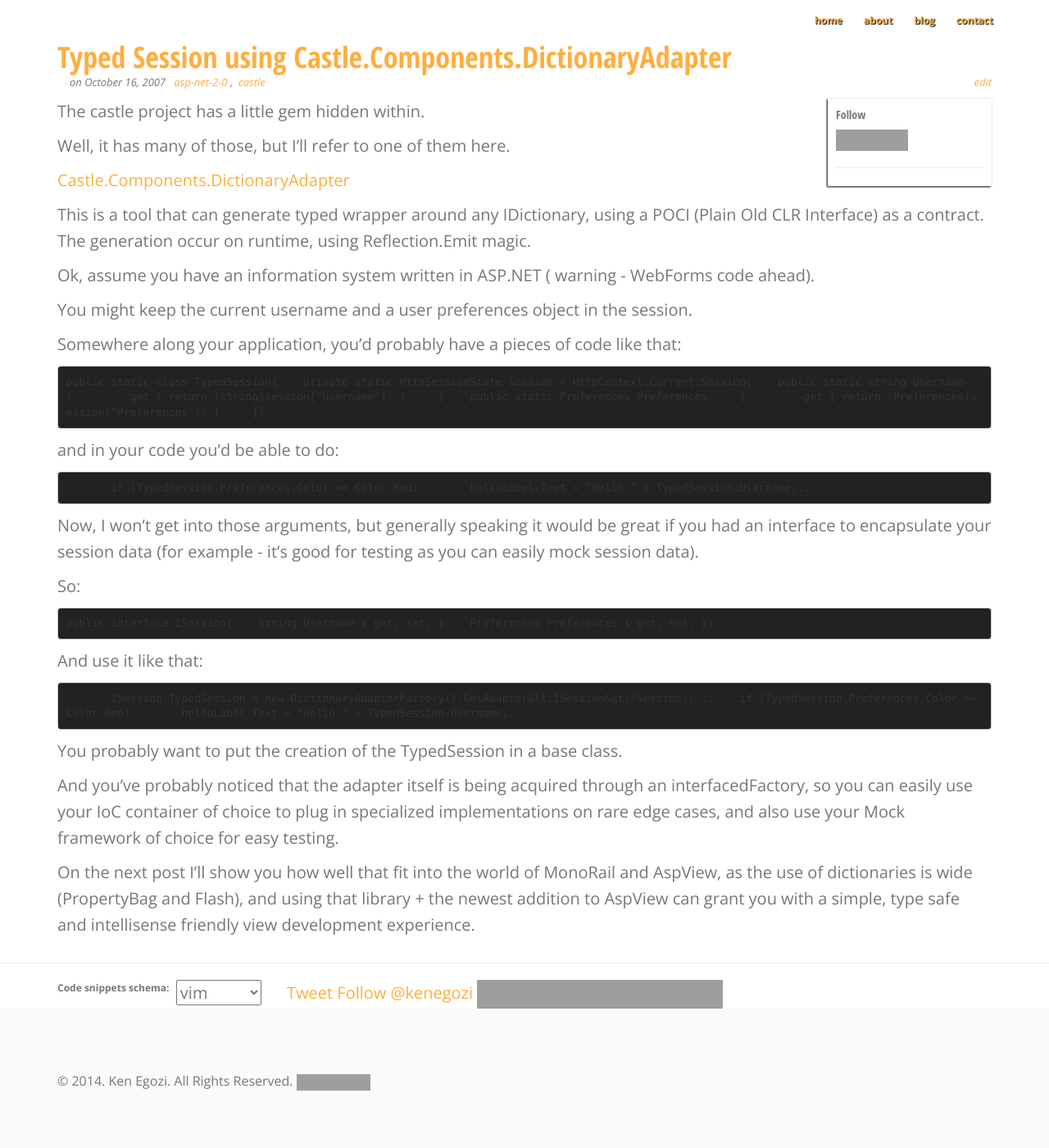
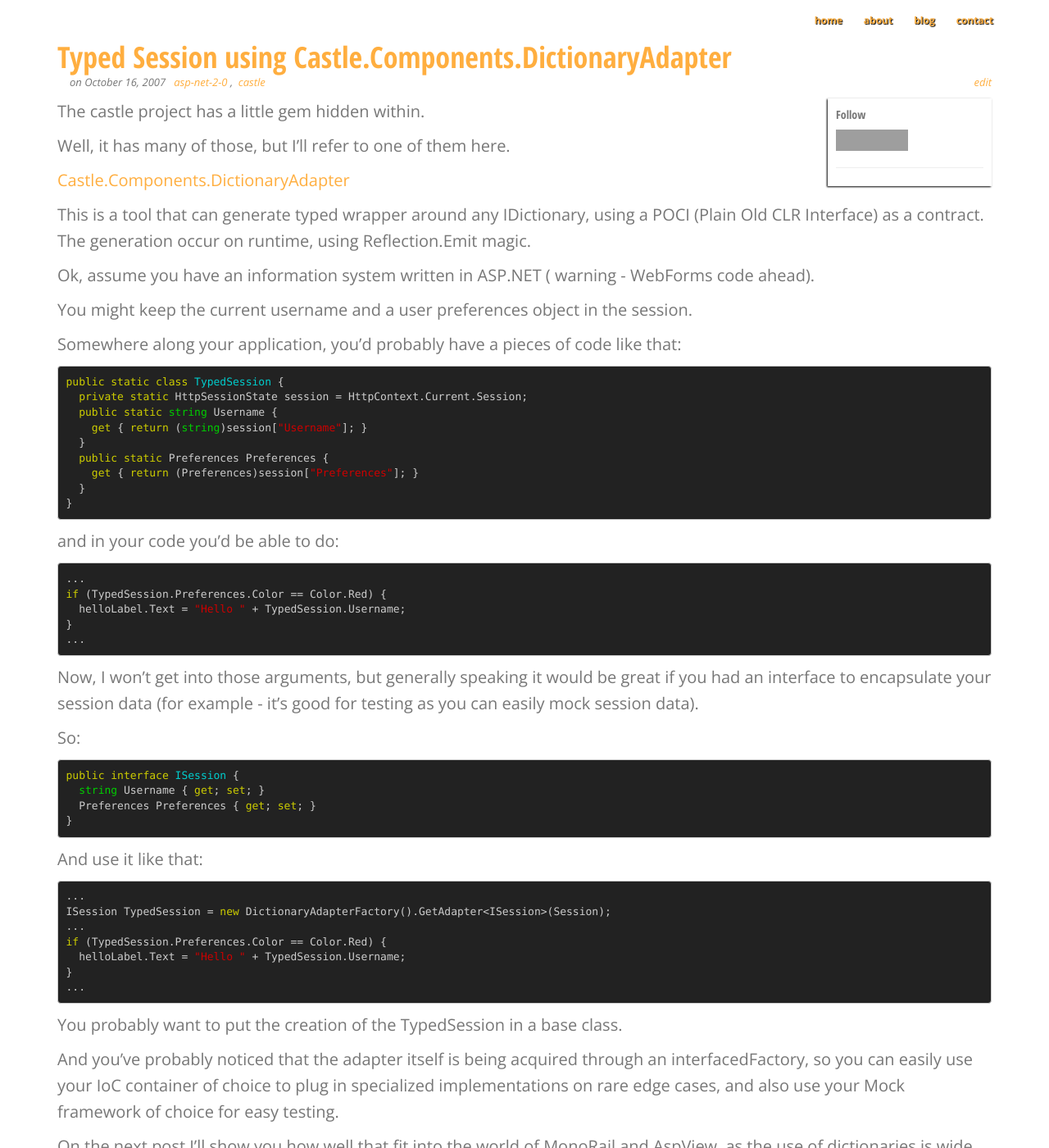
Before and after one commit to kenegozi/kenegozi.github.io, a Jekyll site: the page built from _posts/2007-10-16-typed-session-using-castle-components-dictionaryadapter.markdown, in a window 1280 px wide and 1400 px high, cut to the strip 0-1400 px from the top of the window. Shown: the whole strip at 82% size. Built offline with Jekyll 4.4.1, drawn with Linux system fonts in a browser that asks for light colours; nearby versions of some CDN libraries; comment, search, counter and statistics services are not loaded; grey boxes are pictures that could not be loaded.

Commit message:
fix code snippets

````diff
--- a/_posts/2007-10-16-typed-session-using-castle-components-dictionaryadapter.markdown
+++ b/_posts/2007-10-16-typed-session-using-castle-components-dictionaryadapter.markdown
@@ -24,15 +24,27 @@
 
 Somewhere along your application, you'd probably have a pieces of code like that:
 
-```
-public static class TypedSession{    private static HttpSessionState session = HttpContext.Current.Session;    public static string Username     {         get { return (string)session["Username"]; }     }    public static Preferences Preferences     {         get { return (Preferences)session["Preferences"]; }     }}
-```
+{% highlight csharp %}
+public static class TypedSession {
+  private static HttpSessionState session = HttpContext.Current.Session;
+  public static string Username {
+    get { return (string)session["Username"]; }
+  }
+  public static Preferences Preferences {
+    get { return (Preferences)session["Preferences"]; }
+  }
+}
+{% endhighlight %}
 
 and in your code you'd be able to do:
 
-```
-...    if (TypedSession.Preferences.Color == Color.Red)        helloLabel.Text = "Hello " + TypedSession.Username;...
-```
+{% highlight csharp %}
+...
+if (TypedSession.Preferences.Color == Color.Red) {
+  helloLabel.Text = "Hello " + TypedSession.Username;
+}
+...
+{% endhighlight %}
 
 
 
@@ -40,17 +52,26 @@
 
 So:
 
-```
-public interface ISession{    string Username { get; set; }    Preferences Preferences { get; set; }}
-```
+{% highlight csharp %}
+public interface ISession {
+  string Username { get; set; }
+  Preferences Preferences { get; set; }
+}
+{% endhighlight %}
 
 
 
 And use it like that:
 
-```
-...    ISession TypedSession = new DictionaryAdapterFactory().GetAdapter&lt;ISession&gt;(Session);...    if (TypedSession.Preferences.Color == Color.Red)        helloLabel.Text = "Hello " + TypedSession.Username;...
-```
+{% highlight csharp %}
+...
+ISession TypedSession = new DictionaryAdapterFactory().GetAdapter<ISession>(Session);
+...
+if (TypedSession.Preferences.Color == Color.Red) {
+  helloLabel.Text = "Hello " + TypedSession.Username;
+}
+...
+{% endhighlight %}
 
 
 
````
